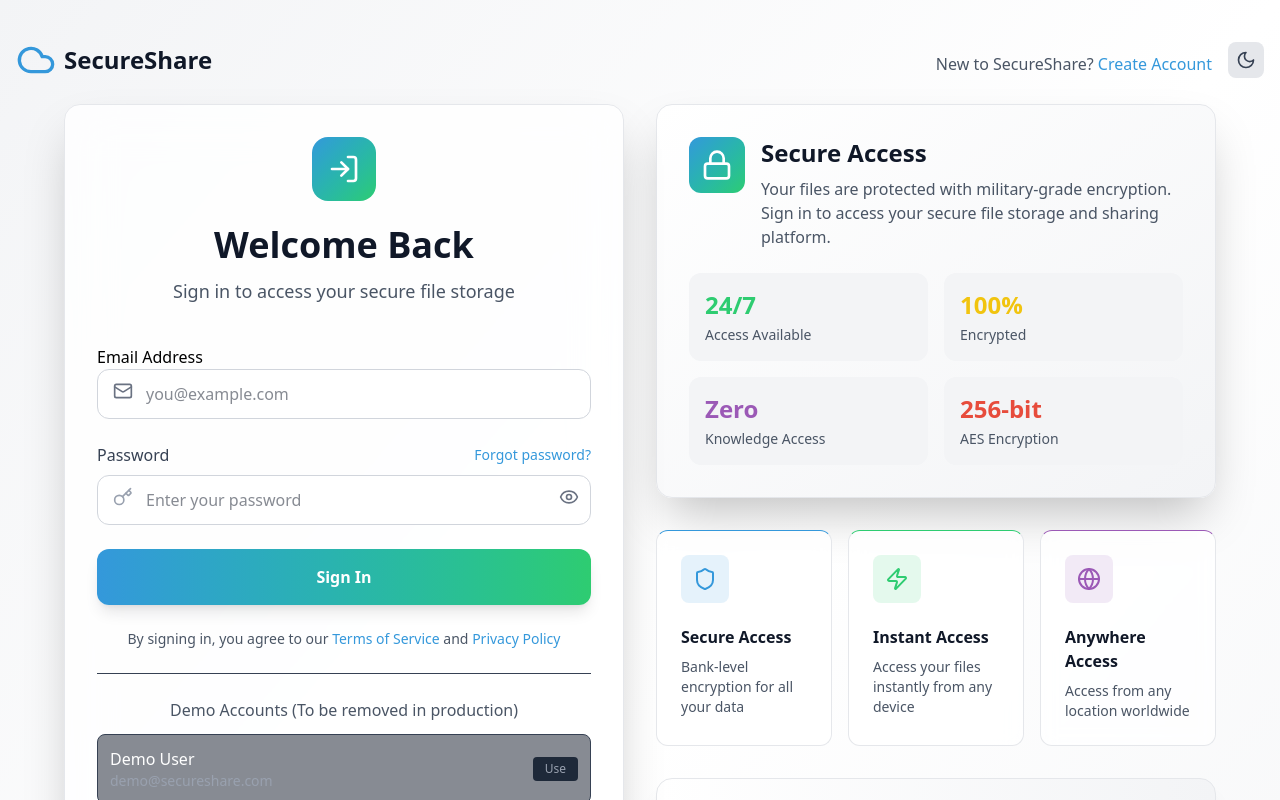
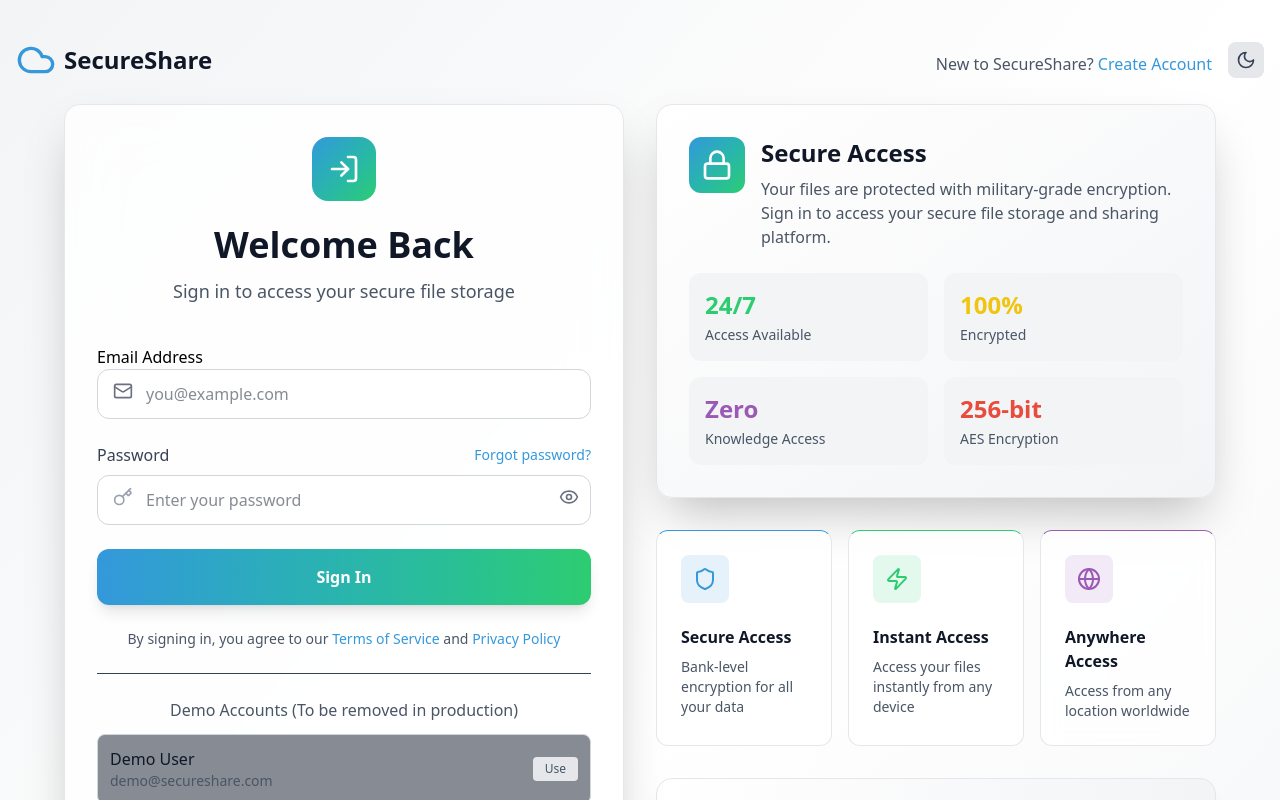
Before and after one commit to imanchalsingh/File-Sharing-System, a React (Vite) app in the folder client/: page /login in a window 1280 px wide. Shown: the top 800 px of the page. Built offline with nearby package versions, Linux system fonts and the light colour scheme; no server answers; a web font is replaced by a local one.

Commit message:
fix: resolve text contrast accessibility bug on demo account card #199

```diff
--- a/client/src/components/Authentication/Login.tsx
+++ b/client/src/components/Authentication/Login.tsx
@@ -272,18 +272,22 @@
                           setEmail(account.email);
                           setPassword(account.password);
                         }}
-                        className="p-3 bg-gray-900/50 border border-gray-700 rounded-lg text-left hover:border-gray-600 transition-colors group"
+
+                        className="p-3 bg-gray-900/50 border border-gray-300 dark:border-gray-700 rounded-lg text-left hover:border-gray-400 dark:hover:border-gray-600 transition-colors group"
                       >
                         <div className="flex justify-between items-center">
                           <div>
-                            <div className="text-white font-medium">
+
+                            <div className="text-gray-900 dark:text-white font-medium">
                               {account.role}
                             </div>
-                            <div className="text-gray-400 text-sm">
+
+                            <div className="text-gray-600 dark:text-gray-400 text-sm">
                               {account.email}
                             </div>
                           </div>
-                          <div className="px-3 py-1 bg-gray-800 rounded text-xs text-gray-400 group-hover:text-[#3498db] transition-colors">
+
+                          <div className="px-3 py-1 bg-gray-200 dark:bg-gray-800 rounded text-xs text-gray-600 dark:text-gray-400 group-hover:text-[#3498db] transition-colors">
                             Use
                           </div>
                         </div>
--- a/client/src/services/toastService.ts
+++ b/client/src/services/toastService.ts
@@ -1,4 +1,6 @@
-import { toast, ToastOptions } from "react-toastify";
+import { toast } from "react-toastify";
+// Using 'import type' fixes the compilation crash on newer library versions
+import type { ToastOptions } from "react-toastify";
 
 const defaultOptions: ToastOptions = {
   position: "top-right",
```
